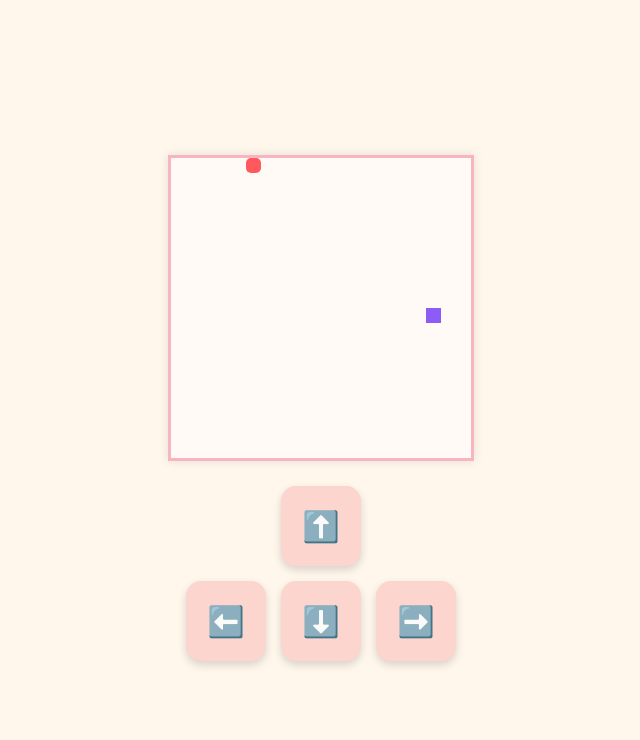
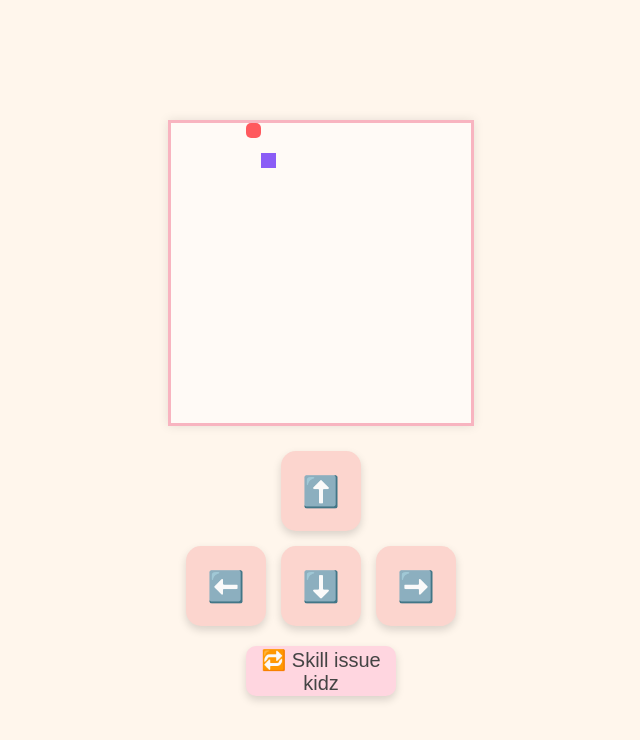
Before and after one commit to Kaelionn/bruh, a plain HTML site: page index.html in a window 1280 px wide. Both pictures are taken after a click on the button "⬆️". Shown: the whole page, without its empty margins (319-959 px from the left). Drawn offline with Linux system fonts and the light colour scheme.

Commit message:
Update index.html

```diff
--- a/index.html
+++ b/index.html
@@ -46,6 +46,20 @@
       transform: scale(0.95);
       box-shadow: 0 2px 4px rgba(0,0,0,0.1);
     }
+
+    #restart {
+      display: none;
+      margin-top: 20px;
+      background: #ffd6e0;
+      width: 150px;
+      height: 50px;
+      font-size: 20px;
+      border-radius: 10px;
+    }
+
+    #restart:hover {
+      background: #f8b4c0;
+    }
   </style>
 </head>
 <body>
@@ -60,27 +74,35 @@
     <button id="right">➡️</button>
   </div>
 
+  <button id="restart">🔁 Skill issue kidz</button>
+
   <script>
     const canvas = document.getElementById("game");
     const ctx = canvas.getContext("2d");
     const box = 15;
+    const restartBtn = document.getElementById("restart");
 
-    // 🎵 Suara
-    const eatSound = new Audio("https://cdn.pixabay.com/download/audio/2022/03/15/audio_7c07b5d5b2.mp3?filename=click-124467.mp3");
-    const gameOverSound = new Audio("https://cdn.pixabay.com/download/audio/2021/08/04/audio_4a4e1907da.mp3?filename=error-126627.mp3");
+    let snake, direction, food, game;
 
-    let snake = [{ x: 5 * box, y: 5 * box }];
-    let direction = null;
-    let food = {
-      x: Math.floor(Math.random() * 19) * box,
-      y: Math.floor(Math.random() * 19) * box
-    };
+    function initGame() {
+      snake = [{ x: 5 * box, y: 5 * box }];
+      direction = null;
+      food = {
+        x: Math.floor(Math.random() * 19) * box,
+        y: Math.floor(Math.random() * 19) * box
+      };
+      restartBtn.style.display = "none";
 
-    // Tombol kontrol
+      if (game) clearInterval(game);
+      game = setInterval(draw, 85);
+    }
+
     document.getElementById("up").onclick = () => { if (direction !== "DOWN") direction = "UP"; };
     document.getElementById("down").onclick = () => { if (direction !== "UP") direction = "DOWN"; };
     document.getElementById("left").onclick = () => { if (direction !== "RIGHT") direction = "LEFT"; };
     document.getElementById("right").onclick = () => { if (direction !== "LEFT") direction = "RIGHT"; };
+
+    restartBtn.onclick = () => initGame();
 
     function draw() {
       ctx.fillStyle = "#fffaf6";
@@ -106,10 +128,7 @@
       if (direction === "RIGHT") headX += box;
       if (direction === "DOWN") headY += box;
 
-      // Jika makan makanan
       if (headX === food.x && headY === food.y) {
-        eatSound.currentTime = 0; // reset suara biar bisa langsung diputar ulang
-        eatSound.play();
         food = {
           x: Math.floor(Math.random() * 19) * box,
           y: Math.floor(Math.random() * 19) * box
@@ -120,20 +139,20 @@
 
       const newHead = { x: headX, y: headY };
 
-      // Jika nabrak dinding atau diri sendiri
       if (
         headX < 0 || headX >= 300 || headY < 0 || headY >= 300 ||
         snake.some(s => s.x === newHead.x && s.y === newHead.y)
       ) {
         clearInterval(game);
-        gameOverSound.play();
-        setTimeout(() => alert("Nub 🥀💔"), 100);
+        restartBtn.style.display = "block";
+        alert("Nub 🥀💔");
+        return;
       }
 
       snake.unshift(newHead);
     }
 
-    const game = setInterval(draw, 85);
+    initGame();
   </script>
 </body>
 </html>
```
